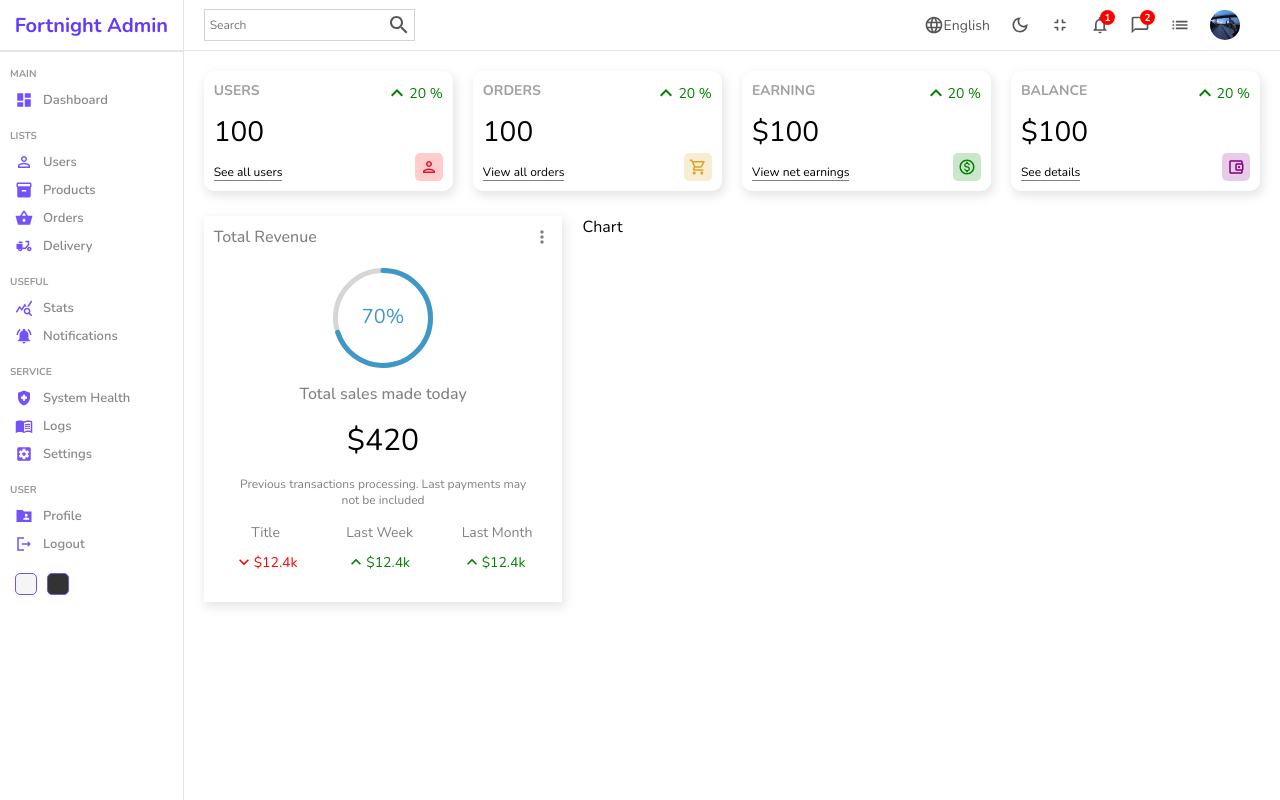
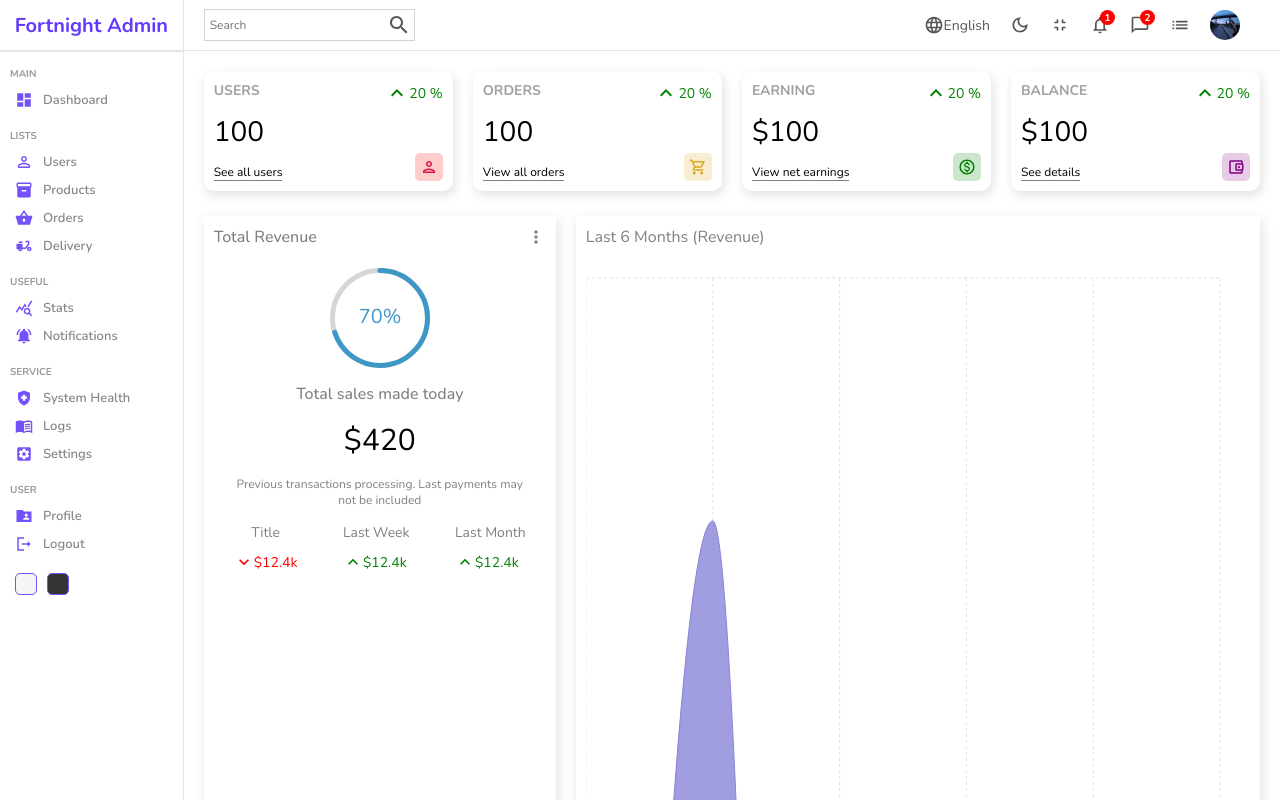
Before and after one commit to ayushnanda21/fortnight-admin_panel, a React (Create React App) app: page / in a window 1280 px wide. Shown: the top 800 px of the page. Built offline with nearby package versions, Linux system fonts and the light colour scheme.

Commit message:
layout of react charts component

```diff
--- a/package.json
+++ b/package.json
@@ -15,6 +15,7 @@
     "react-dom": "^18.1.0",
     "react-router-dom": "^6.3.0",
     "react-scripts": "5.0.1",
+    "recharts": "^2.1.9",
     "sass": "^1.51.0",
     "web-vitals": "^2.1.4"
   },
--- a/src/components/chart/Chart.jsx
+++ b/src/components/chart/Chart.jsx
@@ -1,9 +1,41 @@
 import React from 'react'
 import "./chart.scss"
+import { XAxis,  CartesianGrid, Tooltip,  ResponsiveContainer, AreaChart, Area } from 'recharts';
+
+const data = [
+  {name : "January", Total: 1200},
+  {name : "February", Total: 2100},
+  {name : "March", Total: 800},
+  {name : "April", Total: 1600},
+  {name : "May", Total: 900},
+  {name : "June", Total: 1700},
+
+];
+
 
 const Chart = () => {
   return (
-    <div className="chart">Chart</div>
+
+    <div className="chart">
+      <div className="title">Last 6 Months (Revenue)</div>
+      <ResponsiveContainer width="100%" >
+      <AreaChart width={730} height={250} data={data}
+  margin={{ top: 10, right: 30, left: 0, bottom: 0 }}>
+  <defs>
+    <linearGradient id="total" x1="0" y1="0" x2="0" y2="1">
+      <stop offset="5%" stopColor="#8884d8" stopOpacity={0.8}/>
+      <stop offset="95%" stopColor="#8884d8" stopOpacity={0}/>
+    </linearGradient>
+  </defs>
+  <XAxis dataKey="name" stroke='gray'/>
+
+  <CartesianGrid strokeDasharray="3 3" className='chartGrid'/>
+  <Tooltip />
+  <Area type="monotone" dataKey="Total" stroke="#8884d8" fillOpacity={1} fill="url(#total)" />
+
+</AreaChart>
+    </ResponsiveContainer>
+    </div>
   )
 }
 
--- a/src/components/chart/chart.scss
+++ b/src/components/chart/chart.scss
@@ -1,3 +1,17 @@
 .chart{
     flex: 4;
+    --webkit-box-shadow : 2px 4px 10px 1px rgba(0,0,0,0.47);
+    box-shadow: 2px 4px 10px 1px rgba(201,201,201,0.47);
+    padding: 10px;
+    color: gray;
+
+    .title{
+        margin-bottom: 20px;
+    }
+
+    .chartGrid{
+        stroke: rgb(228,225,225)
+
+
+    }
 }
```
Also changed, not shown: 1 other file (tests, documents, lock files or other folders).
